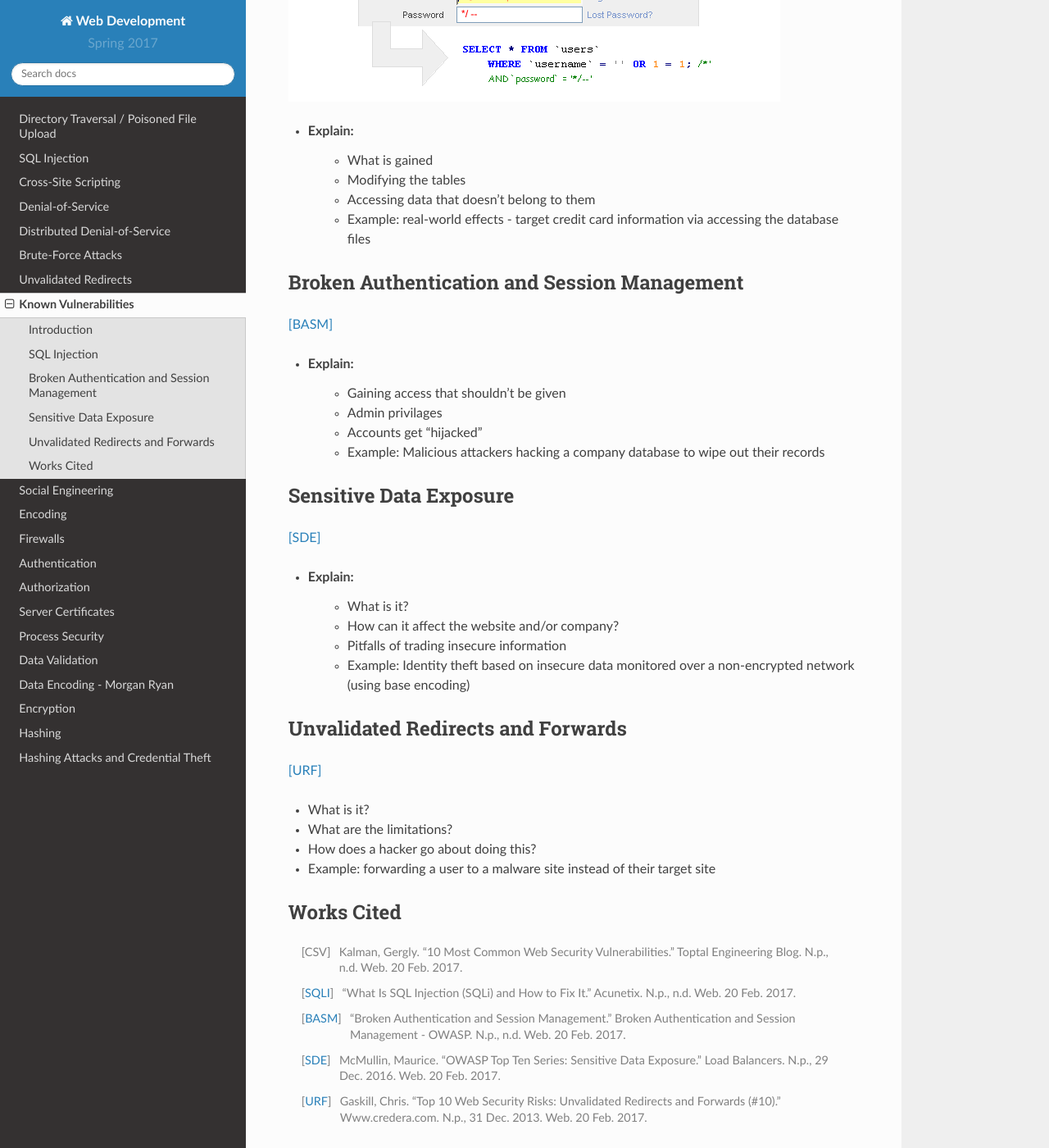
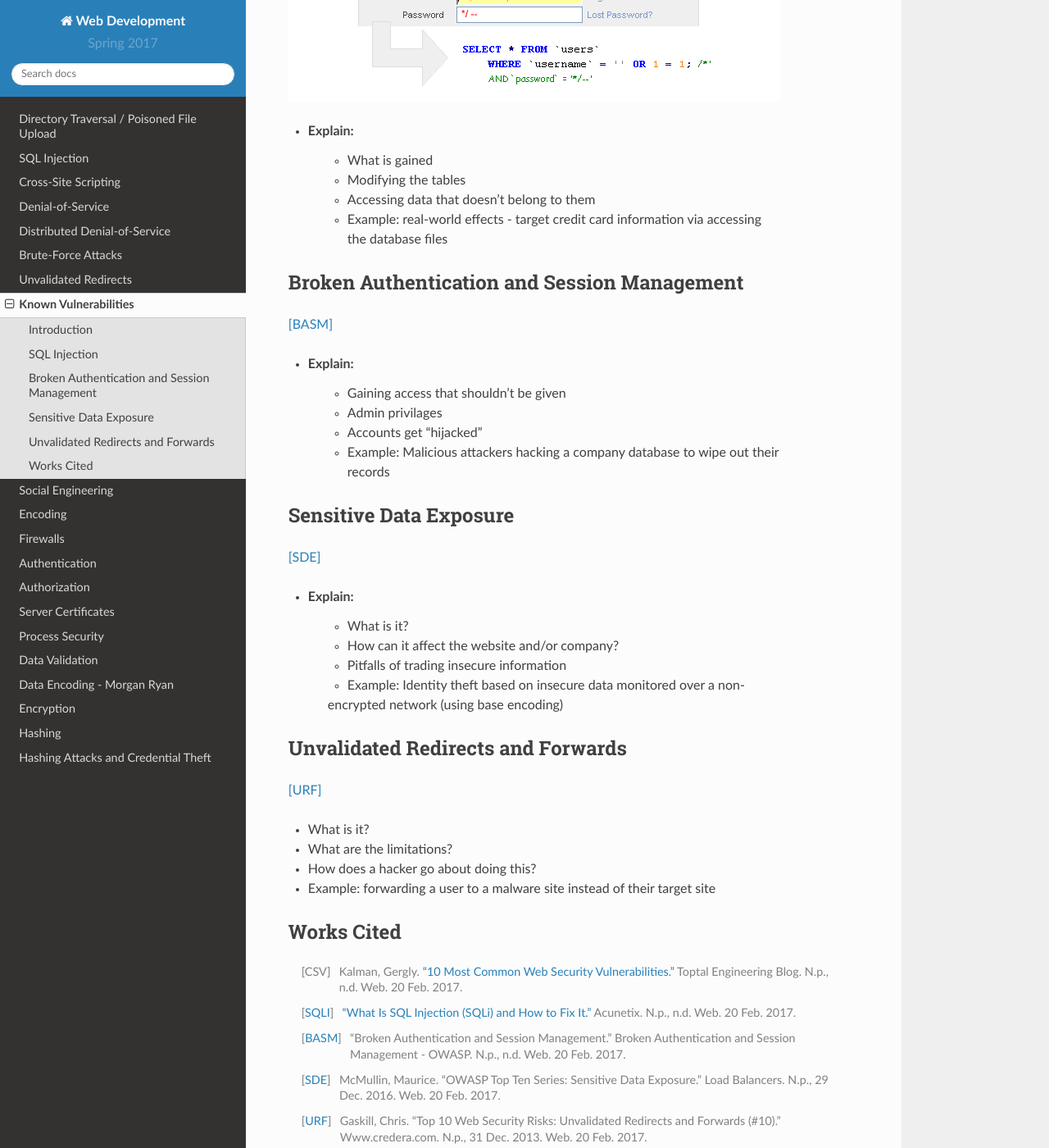
Before and after one commit to pvcraven/2017_web_security, a Sphinx documentation site: the page built from source/known_vulnerabilities/known_vulnerabilities.rst, in a window 1280 px wide and 1400 px high, scrolled down 664 px. Shown: the whole window at 82% size. Built offline with Sphinx 7.4.7 and the Read the Docs theme 2.0.0, drawn with Linux system fonts in a browser that asks for light colours; some of the changed lines change nothing that is shown.

Commit message:
Modified first two citations to have links.

```diff
--- a/source/known_vulnerabilities/known_vulnerabilities.rst
+++ b/source/known_vulnerabilities/known_vulnerabilities.rst
@@ -5,7 +5,11 @@ Known Vulnerabilities
 
 Introduction
 ------------
-There are many examples of known vulnerabilities regarding web security. Although some fixes are easy to implement with a quick Google search, others take time and effort to correct based on the programmer's individual situation. With that in mind, here are examples of known security vulnerabilities and how to combat each issue.
+There are many examples of known vulnerabilities regarding web security.
+Although some fixes are easy to implement with a quick Google search, others
+take time and effort to correct based on the programmer's individual situation.
+With that in mind, here are examples of known security vulnerabilities and how
+to combat each issue.
 
 
 SQL Injection
@@ -18,7 +22,8 @@ SQL Injection
 	* What is gained
 	* Modifying the tables
 	* Accessing data that doesn't belong to them
-	* Example: real-world effects - target credit card information via accessing the database files
+	* Example: real-world effects - target credit card information via accessing
+	 the database files
 
 Broken Authentication and Session Management
 --------------------------------------------
@@ -28,7 +33,8 @@ Broken Authentication and Session Management
 	* Gaining access that shouldn't be given
 	* Admin privilages
 	* Accounts get "hijacked"
-	* Example: Malicious attackers hacking a company database to wipe out their records
+	* Example: Malicious attackers hacking a company database to wipe out their
+	 records
 
 Sensitive Data Exposure
 -----------------------
@@ -38,7 +44,8 @@ Sensitive Data Exposure
 	* What is it?
 	* How can it affect the website and/or company?
 	* Pitfalls of trading insecure information
-	* Example: Identity theft based on insecure data monitored over a non-encrypted network (using base encoding)
+	* Example: Identity theft based on insecure data monitored over a non-
+	encrypted network (using base encoding)
 
 Unvalidated Redirects and Forwards
 ----------------------------------
@@ -51,8 +58,8 @@ Unvalidated Redirects and Forwards
 
 Works Cited
 -----------
-.. [CSV] Kalman, Gergly. "10 Most Common Web Security Vulnerabilities." Toptal Engineering Blog. N.p., n.d. Web. 20 Feb. 2017.
-.. [SQLI] "What Is SQL Injection (SQLi) and How to Fix It." Acunetix. N.p., n.d. Web. 20 Feb. 2017.
+.. [CSV] Kalman, Gergly. `"10 Most Common Web Security Vulnerabilities." <https://www.toptal.com/security/10-most-common-web-security-vulnerabilities>`_ Toptal Engineering Blog. N.p., n.d. Web. 20 Feb. 2017.
+.. [SQLI] `"What Is SQL Injection (SQLi) and How to Fix It." <http://www.acunetix.com/websitesecurity/sql-injection/>`_ Acunetix. N.p., n.d. Web. 20 Feb. 2017.
 .. [BASM] "Broken Authentication and Session Management." Broken Authentication and Session Management - OWASP. N.p., n.d. Web. 20 Feb. 2017.
 .. [SDE] McMullin, Maurice. "OWASP Top Ten Series: Sensitive Data Exposure." Load Balancers. N.p., 29 Dec. 2016. Web. 20 Feb. 2017.
 .. [URF] Gaskill, Chris. "Top 10 Web Security Risks: Unvalidated Redirects and Forwards (#10)." Www.credera.com. N.p., 31 Dec. 2013. Web. 20 Feb. 2017.
```
